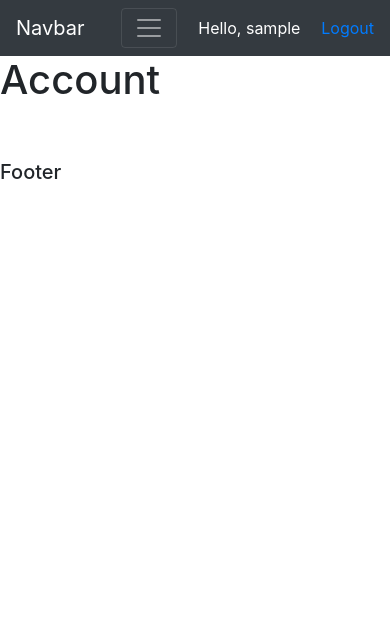
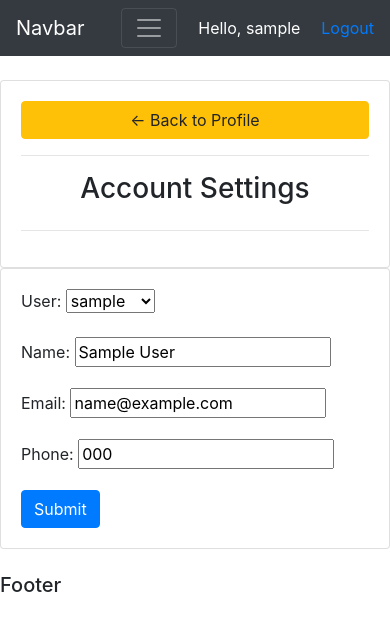
Before and after one commit to mosesju/sms_django, a Django app: page /account/ in a window 390 px wide. Shown: the top 631 px of the page. Run offline with Django 3.2, Linux system fonts and the light colour scheme; a user stored in the database is signed in; tables that the repository leaves empty hold one stand-in row (values such as "Sample post"); some libraries are stand-ins or nearby versions.

Commit message:
Added Account Settings page

```diff
--- a/sms/accounts/forms.py
+++ b/sms/accounts/forms.py
@@ -1,8 +1,16 @@
 from django.contrib.auth.forms import UserCreationForm
 from django.contrib.auth.models import User
 from django import forms
+
+from .models import Account
 
 class CreateUserForm(UserCreationForm):
     class Meta:
         model = User
         fields = ['username', 'email', 'password1', 'password2']
+
+class AccountForm(forms.ModelForm):
+    class Meta:
+        model = Account
+        fields = '__all__'
+        exclude = ['date_created', 'plan']
--- a/sms/accounts/templates/accounts/account.html
+++ b/sms/accounts/templates/accounts/account.html
@@ -1,10 +1,36 @@
 {% extends 'base.html' %}
+{% load static %}
 {% block content %}
-
-
-<h1>Account</h1>
+<style>
+    .profile-pi{
+        max-width: 200px;
+        max-height: 200px;
+        margin: 0 auto;
+        border-radius: 50%;
+    }
+</style>
 <br>
 <div class="row">
+    <div class="col-md-3">
+		<div class="card card-body">
+			<a class="btn btn-warning" href="{% url 'home' %}"> &#8592; Back to Profile</a>
+			<hr>
+			<h3 style="text-align: center">Account Settings</h3>
+			<hr>
+			<img class="profile-pic" src="{{request.user.customer.profile_pic.url}}" >
+
+		</div>
+	</div>
+	<div class="col-md-9">
+		<div class="card card-body">
+
+			<form method="POST" action="" enctype="multipart/form-data">
+				{% csrf_token %}
+				{{form.as_p}}
+
+			<input class="btn btn-primary" type="submit" name="Update Information">
+			</form>
+		</div>
+	</div>
 </div>
-
 {% endblock %}
--- a/sms/accounts/urls.py
+++ b/sms/accounts/urls.py
@@ -4,7 +4,7 @@ from . import views
 # Create your views here.
 urlpatterns = [
     path('', views.home, name='home'),
-    path('account/', views.account, name='account'),
+    path('account/', views.accountSettings, name='account'),
     path('login/', views.loginPage, name='login'),
     path('register/', views.registerPage, name='register'),
     path('logout/', views.logoutUser, name='logout'),
--- a/sms/accounts/views.py
+++ b/sms/accounts/views.py
@@ -4,7 +4,7 @@ from django.contrib import messages
 from django.contrib.auth import authenticate, login, logout
 from django.contrib.auth.decorators import login_required
 
-from .forms import CreateUserForm
+from .forms import CreateUserForm, AccountForm
 from groups.models import *
 from texts.models import *
 from .models import *
@@ -18,9 +18,17 @@ def home(request):
     return render(request, 'accounts/dashboard.html', context)
 
 @login_required(login_url='login')
-def account(request):
-    # accounts=
-    context={}
+def accountSettings(request):
+    # request.user is the username
+    account = request.user.account
+    print(account)
+    form = AccountForm(instance=account)
+    print(form)
+    if request == 'POST':
+        form = AccountForm(request.POST, request.FILES , instance=account)
+        if form.is_valid():
+            form.save()
+    context={'form':form}
     return render(request, 'accounts/account.html', context)
 
 @unauthenticated_user
--- a/sms/sms/settings.py
+++ b/sms/sms/settings.py
@@ -124,6 +124,8 @@ USE_TZ = True
 # https://docs.djangoproject.com/en/3.0/howto/static-files/
 
 STATIC_URL = '/static/'
+MEDIA_URL = '/img/'
 STATICFILES_DIRS = [
     os.path.join(BASE_DIR, 'static')
 ]
+MEDIA_ROOT = os.path.join(BASE_DIR, 'static/img')
--- a/sms/sms/urls.py
+++ b/sms/sms/urls.py
@@ -16,6 +16,9 @@ Including another URLconf
 from django.contrib import admin
 from django.urls import path, include
 
+from django.conf.urls.static import static
+from django.conf import settings
+
 urlpatterns = [
     path('admin/', admin.site.urls),
     path('', include('accounts.urls')),
@@ -23,3 +26,5 @@ urlpatterns = [
     path('texts/', include('texts.urls')),
 
 ]
+
+urlpatterns += static(settings.MEDIA_URL, document_root=settings.MEDIA_ROOT)
```
